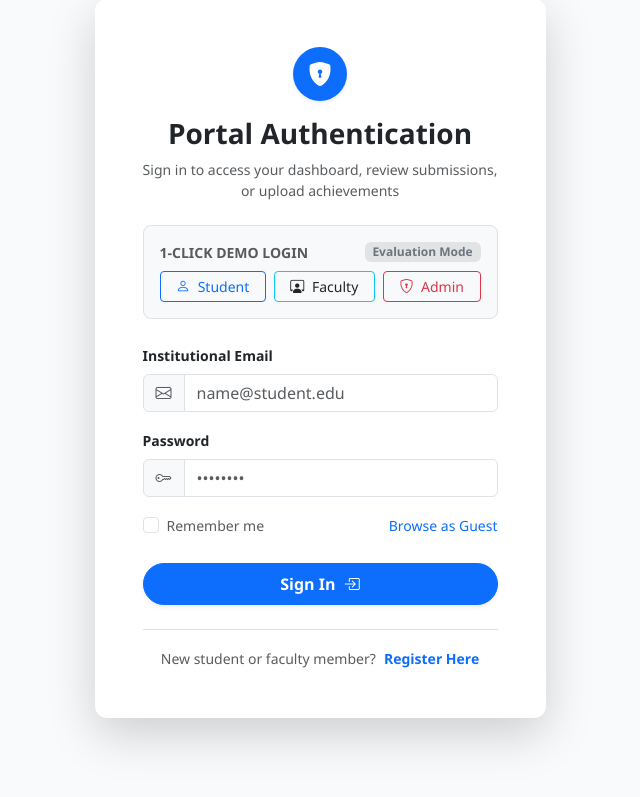
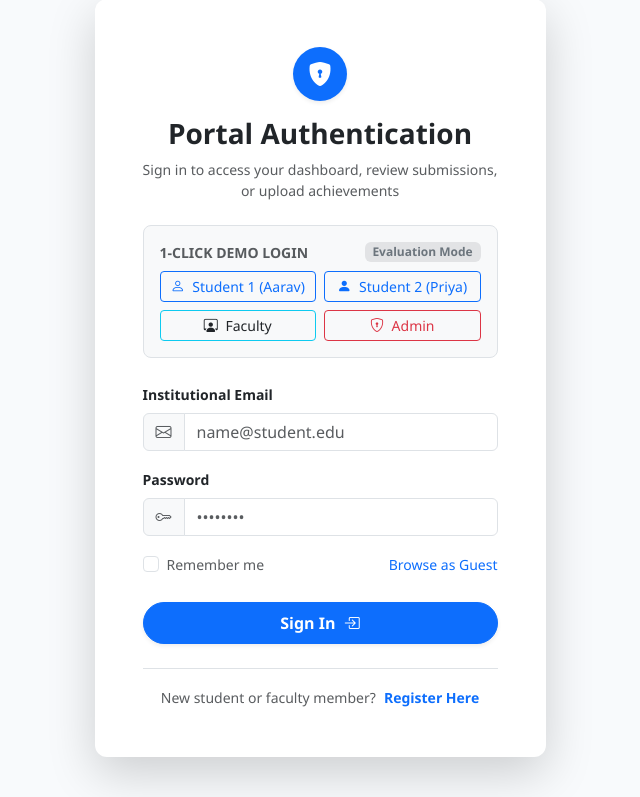
Before and after one commit to Siddhesh047/College-Certificate-Showcase, a Flask app: page /login in a window 1280 px wide. Shown: the part 126-923 px from the top of the page, without its empty margins (320-960 px from the left). Run offline with Flask 3, Linux system fonts and the light colour scheme.

Commit message:
Fix cold-start database reset, ephemeral file loss, and account switching

```diff
--- a/static/js/main.js
+++ b/static/js/main.js
@@ -86,6 +86,7 @@ document.addEventListener('DOMContentLoaded', function () {
     const fillAdminBtn = document.getElementById('fillAdminLogin');
     const fillFacultyBtn = document.getElementById('fillFacultyLogin');
     const fillStudentBtn = document.getElementById('fillStudentLogin');
+    const fillStudent2Btn = document.getElementById('fillStudent2Login');
     const emailInput = document.getElementById('loginEmail');
     const passwordInput = document.getElementById('loginPassword');
 
@@ -107,6 +108,13 @@ document.addEventListener('DOMContentLoaded', function () {
             passwordInput.value = 'Student@123';
         });
     }
+    if (fillStudent2Btn && emailInput && passwordInput) {
+        fillStudent2Btn.addEventListener('click', () => {
+            emailInput.value = 'priya@student.edu';
+            passwordInput.value = 'Student@123';
+        });
+    }
+
 
     // 4. Mark all notifications as read
     const markAllReadBtn = document.getElementById('markAllNotificationsRead');
--- a/templates/auth/login.html
+++ b/templates/auth/login.html
@@ -15,24 +15,48 @@
                     <p class="text-muted small">Sign in to access your dashboard, review submissions, or upload achievements</p>
                 </div>
 
+                {% if current_user.is_authenticated %}
+                <div class="alert alert-info py-2 px-3 small d-flex align-items-center justify-content-between mb-3 rounded-3 border-0 shadow-sm">
+                    <div>
+                        <i class="bi bi-info-circle-fill me-1"></i> Active: <strong>{{ current_user.name }}</strong> ({{ current_user.role.capitalize() }})
+                    </div>
+                    <div>
+                        <a href="{{ url_for('student_dashboard' if current_user.is_student else 'admin_dashboard') }}" class="btn btn-sm btn-outline-primary py-0 px-2 me-1">Dashboard</a>
+                        <a href="{{ url_for('logout') }}" class="btn btn-sm btn-outline-danger py-0 px-2">Sign Out</a>
+                    </div>
+                </div>
+                {% endif %}
+
                 <!-- Quick Demo Login Bar -->
                 <div class="mb-4 p-3 bg-light rounded-3 border">
                     <div class="d-flex align-items-center justify-content-between mb-2">
                         <span class="small fw-bold text-muted text-uppercase">1-Click Demo Login</span>
                         <span class="badge bg-secondary-subtle text-secondary small">Evaluation Mode</span>
                     </div>
-                    <div class="d-grid gap-2 d-sm-flex">
-                        <button type="button" id="fillStudentLogin" class="btn btn-outline-primary btn-sm flex-fill">
-                            <i class="bi bi-person me-1"></i> Student
-                        </button>
-                        <button type="button" id="fillFacultyLogin" class="btn btn-outline-info text-dark btn-sm flex-fill">
-                            <i class="bi bi-person-workspace me-1"></i> Faculty
-                        </button>
-                        <button type="button" id="fillAdminLogin" class="btn btn-outline-danger btn-sm flex-fill">
-                            <i class="bi bi-shield-lock me-1"></i> Admin
-                        </button>
+                    <div class="row g-2">
+                        <div class="col-6">
+                            <button type="button" id="fillStudentLogin" class="btn btn-outline-primary btn-sm w-100 text-truncate" title="Log in as Aarav (CSE)">
+                                <i class="bi bi-person me-1"></i> Student 1 (Aarav)
+                            </button>
+                        </div>
+                        <div class="col-6">
+                            <button type="button" id="fillStudent2Login" class="btn btn-outline-primary btn-sm w-100 text-truncate" title="Log in as Priya (IT)">
+                                <i class="bi bi-person-fill me-1"></i> Student 2 (Priya)
+                            </button>
+                        </div>
+                        <div class="col-6">
+                            <button type="button" id="fillFacultyLogin" class="btn btn-outline-info text-dark btn-sm w-100 text-truncate" title="Log in as Faculty Coordinator">
+                                <i class="bi bi-person-workspace me-1"></i> Faculty
+                            </button>
+                        </div>
+                        <div class="col-6">
+                            <button type="button" id="fillAdminLogin" class="btn btn-outline-danger btn-sm w-100 text-truncate" title="Log in as Institutional Dean">
+                                <i class="bi bi-shield-lock me-1"></i> Admin
+                            </button>
+                        </div>
                     </div>
                 </div>
+
 
                 <form method="POST" action="{{ url_for('login') }}">
                     <div class="mb-3">
--- a/templates/base.html
+++ b/templates/base.html
@@ -175,11 +175,17 @@
                                 </li>
                                 <li><hr class="dropdown-divider"></li>
                                 <li>
+                                    <a class="dropdown-item py-2 text-primary" href="{{ url_for('login', switch=1) }}">
+                                        <i class="bi bi-arrow-repeat me-2"></i> Switch Account
+                                    </a>
+                                </li>
+                                <li>
                                     <a class="dropdown-item py-2 text-danger" href="{{ url_for('logout') }}">
                                         <i class="bi bi-box-arrow-right me-2"></i> Sign Out
                                     </a>
                                 </li>
                             </ul>
+
                         </div>
                     {% else %}
                         <a href="{{ url_for('login') }}" class="btn btn-outline-light btn-sm px-3 rounded-pill">
```
